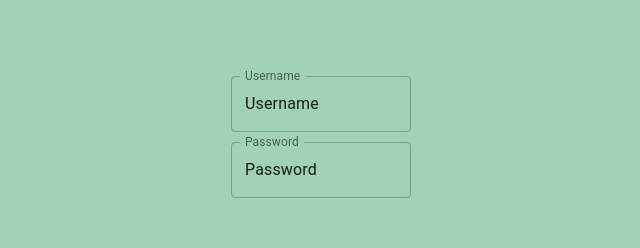
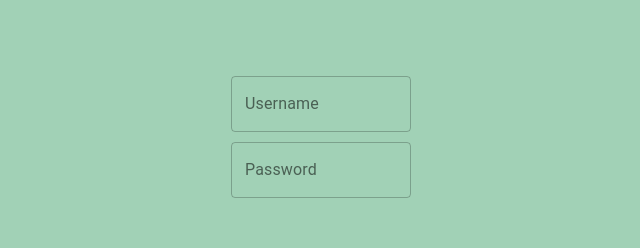
Before and after one commit to kishaprudente/madagascar, a React (Create React App) app in the folder client/: page /login in a window 1280 px wide. Shown: the part 233-481 px from the top of the page, without its empty margins (319-959 px from the left). Built offline with nearby package versions, Linux system fonts and the light colour scheme; a web font is replaced by a local one.

Commit message:
added states and ref

```diff
--- a/client/src/pages/Login.js
+++ b/client/src/pages/Login.js
@@ -1,10 +1,15 @@
-import React from 'react';
+import React, { useRef, useState } from 'react';
 import { Link } from 'react-router-dom';
 import { Grid, Button, TextField } from '@material-ui/core';
-// import { makeStyles } from '@material-ui/core/styles';
 import chirpy from '../assets/chirpy.svg';
 
 export default function Login() {
+  const [username, setUsername] = useState();
+  const [password, setPassword] = useState();
+
+  const usernameRef = useRef();
+  const passwordRef = useRef();
+
   return (
     <Grid
       container
@@ -23,14 +28,14 @@ export default function Login() {
           style={{ marginBottom: '10px' }}
           label="Username"
           id="outlined-size-normal"
-          defaultValue="Username"
+          placeholder="Username"
           variant="outlined"
         ></TextField>
         <TextField
           style={{ marginBottom: '10px' }}
           label="Password"
           id="outlined-size-normal"
-          defaultValue="Password"
+          placeholder="Password"
           variant="outlined"
         ></TextField>
       </Grid>
```
